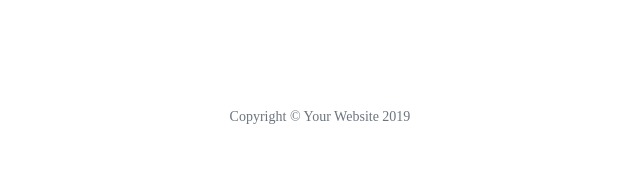
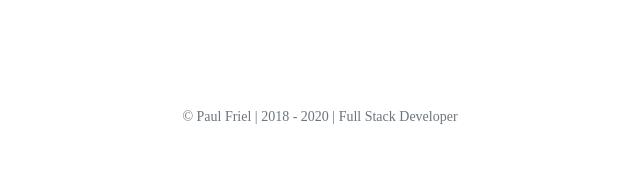
Before and after one commit to Spagettileg/thorin-and-dwarf-company, a Flask app: page /about in a window 1280 px wide. Shown: the part 5891-6083 px from the top of the page, without its empty margins (320-960 px from the left). Run offline with Flask 2, Linux system fonts and the light colour scheme; some libraries are stand-ins or nearby versions.

Commit message:
Lower footer updated to include span ID reference for developer years. New script tag added for personal JS link.

```diff
--- a/templates/base.html
+++ b/templates/base.html
@@ -94,7 +94,7 @@
               </a>
             </li>
           </ul>
-          <p class="copyright text-muted">Copyright &copy; Your Website 2019</p>
+          <p class="copyright text-muted">&copy; Paul Friel | <span id="developer-years"></span> | Full Stack Developer</p>
         </div>
       </div>
     </div>
@@ -107,5 +107,8 @@
   <!-- Custom scripts for this template -->
   <script src="{{ url_for('static', filename='js/clean-blog.min.js') }}"></script>
 
+  <!-- Personal JS -->
+  <script src="{{ url_for('static', filename='js/main.js') }}"></script>
+
 </body>
 </html>
```
